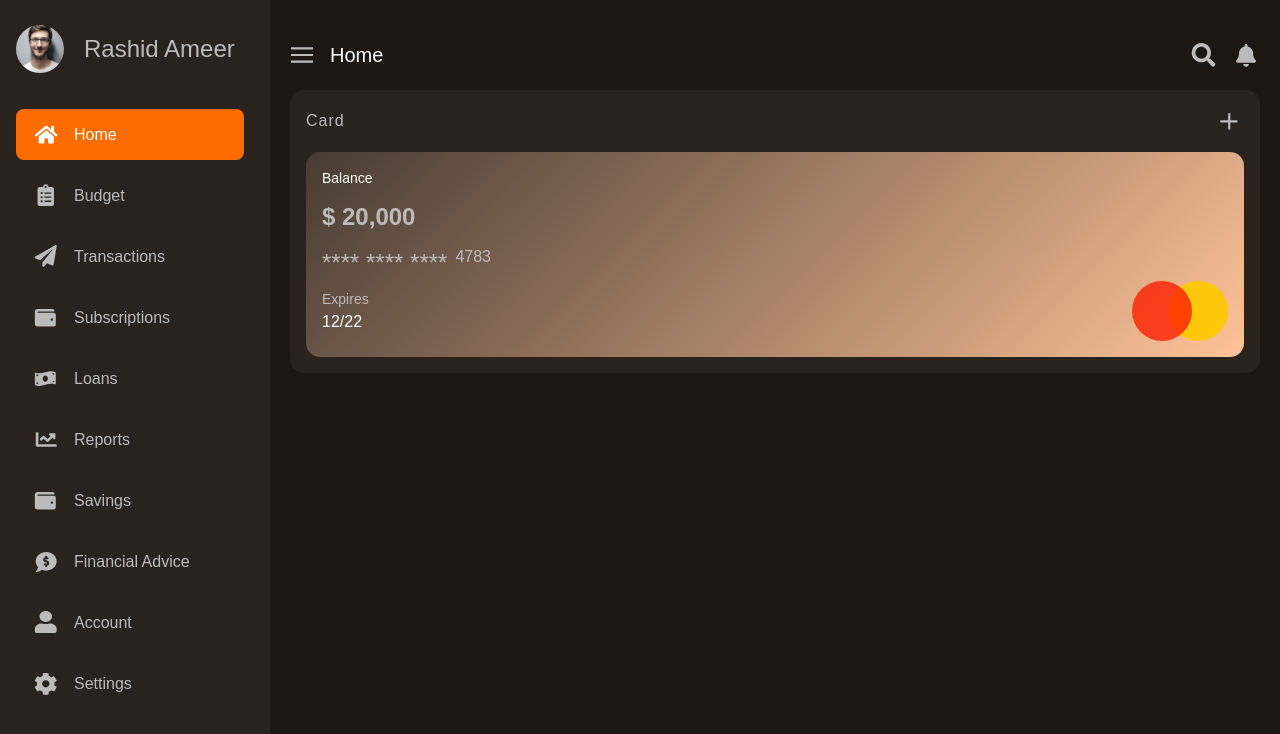
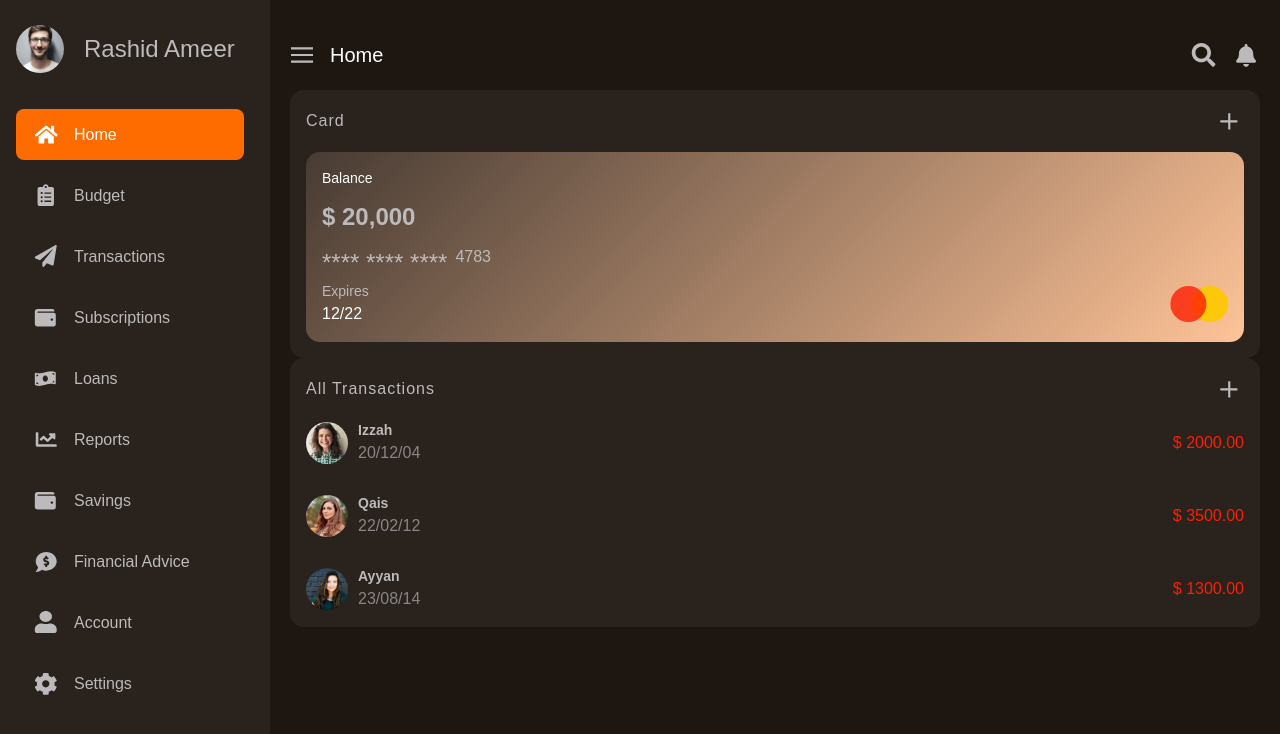
Before and after one commit to RA-Offical/bank-admin-dashboard, a React (Vite) app: page / in a window 1280 px wide. Shown: the top 734 px of the page. Built offline with nearby package versions, Linux system fonts and the light colour scheme; a web font is replaced by a local one.

Commit message:
Finish TranscationCard component

```diff
--- a/src/App.jsx
+++ b/src/App.jsx
@@ -1,4 +1,10 @@
-import { BalanceCard, CardTemplate, Header, Sidebar } from "./components";
+import {
+	BalanceCard,
+	CardTemplate,
+	Header,
+	Sidebar,
+	TransactionCard,
+} from "./components";
 
 function App() {
 	return (
@@ -15,6 +21,10 @@ function App() {
 								title={"Card"}
 								cardBody={<BalanceCard />}
 							/>
+							<CardTemplate
+								title={"All Transactions"}
+								cardBody={<TransactionCard />}
+							/>{" "}
 						</div>
 					</main>
 				</div>
--- a/src/components/BalanceCard/BalanceCard.css
+++ b/src/components/BalanceCard/BalanceCard.css
@@ -30,7 +30,7 @@
 }
 
 .card-logo {
-	width: 6rem;
-	height: 6rem;
+	width: 3.6rem;
+	height: 3.6rem;
 	border-radius: var(--rounded-pill);
 }
--- a/src/components/CardTemplate/CardTemplate.jsx
+++ b/src/components/CardTemplate/CardTemplate.jsx
@@ -4,7 +4,7 @@ const CardTemplate = ({ title, cardBody }) => {
 	return (
 		<article className="card">
 			<header className="flex align-ic justify-btw card-header">
-				<h2 className=" card__title">{title}</h2>
+				<h2 className="fw-medium card__title">{title}</h2>
 				<button className="btn btn--icon btn--icon-primary">
 					<svg className="icon-md">
 						<use xlinkHref={`${sprite}#plus`}></use>
--- /dev/null
+++ b/src/components/TransactionCard/TransactionCard.css
@@ -0,0 +1,16 @@
+.transaction__item:not(:last-child) {
+	margin-bottom: 2.8rem;
+}
+
+.transaction-info {
+	gap: 1rem;
+}
+
+.transaction-info .profile-img {
+	--dimen: 4.2rem;
+}
+
+.transaction__amount {
+	margin-left: auto;
+	color: var(--color-danger-500);
+}
--- /dev/null
+++ b/src/components/TransactionCard/TransactionCard.jsx
@@ -0,0 +1,38 @@
+import { transcationData } from "../../data/transactionData";
+
+const TransactionCard = () => {
+	return (
+		<div className="transcation-card">
+			<ul role="list" className="transcation-list">
+				{transcationData.map((data) => {
+					return (
+						<li key={data.id} className="transaction__item">
+							<div className="flex align-ic  transaction-info">
+								<img
+									className="profile-img"
+									src={data.image}
+									alt={data.name}
+								/>
+
+								<div>
+									<h3 className="text-small fw-bold">
+										{data.name}
+									</h3>
+									<p className="text-neutral-400">
+										{data.date}
+									</p>
+								</div>
+
+								<p className="transaction__amount">
+									$ {data.amount.toFixed(2)}
+								</p>
+							</div>
+						</li>
+					);
+				})}
+			</ul>
+		</div>
+	);
+};
+
+export default TransactionCard;
--- a/src/components/index.js
+++ b/src/components/index.js
@@ -4,3 +4,4 @@ export { default as Navigation } from "./Navigation/Navigation";
 export { default as Header } from "./Header/Header";
 export { default as CardTemplate } from "./CardTemplate/CardTemplate";
 export { default as BalanceCard } from "./BalanceCard/BalanceCard";
+export { default as TransactionCard } from "./TransactionCard/TransactionCard";
--- /dev/null
+++ b/src/data/transactionData.js
@@ -0,0 +1,19 @@
+import { person_two, person_three, person_four } from "../utils/images";
+
+export const transcationData = [
+	{ id: 1, name: "Izzah", image: person_two, date: "20/12/04", amount: 2000 },
+	{
+		id: 2,
+		name: "Qais",
+		image: person_three,
+		date: "22/02/12",
+		amount: 3500,
+	},
+	{
+		id: 3,
+		name: "Ayyan",
+		image: person_four,
+		date: "23/08/14",
+		amount: 1300,
+	},
+];
--- a/src/index.css
+++ b/src/index.css
@@ -7,6 +7,7 @@
 @import url(./components/Header/Header.css);
 @import url(./components/CardTemplate/CardTemplate.css);
 @import url(./components/BalanceCard/BalanceCard.css);
+@import url(./components/TransactionCard/TransactionCard.css);
 
 :root {
 	/* defining colors */
```
